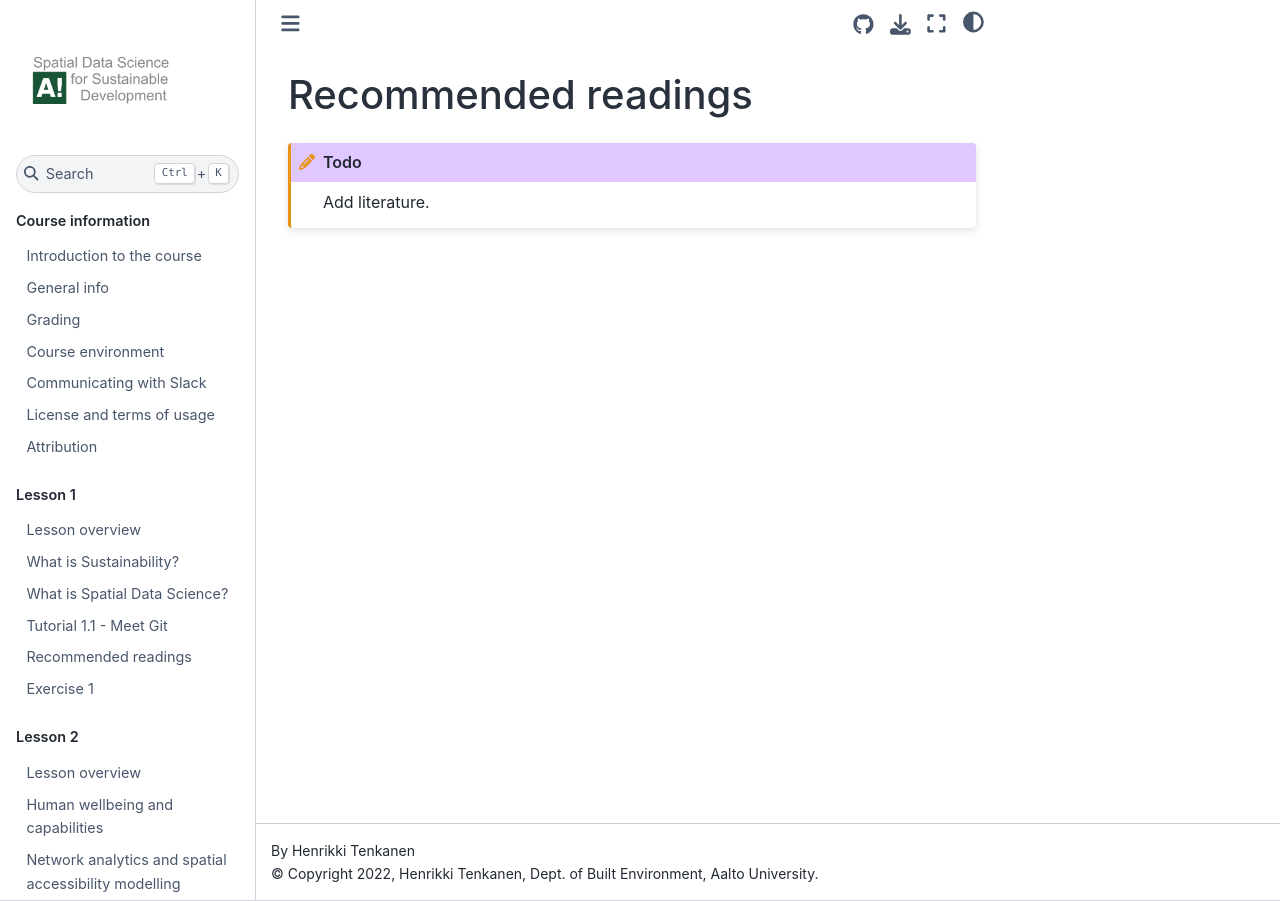
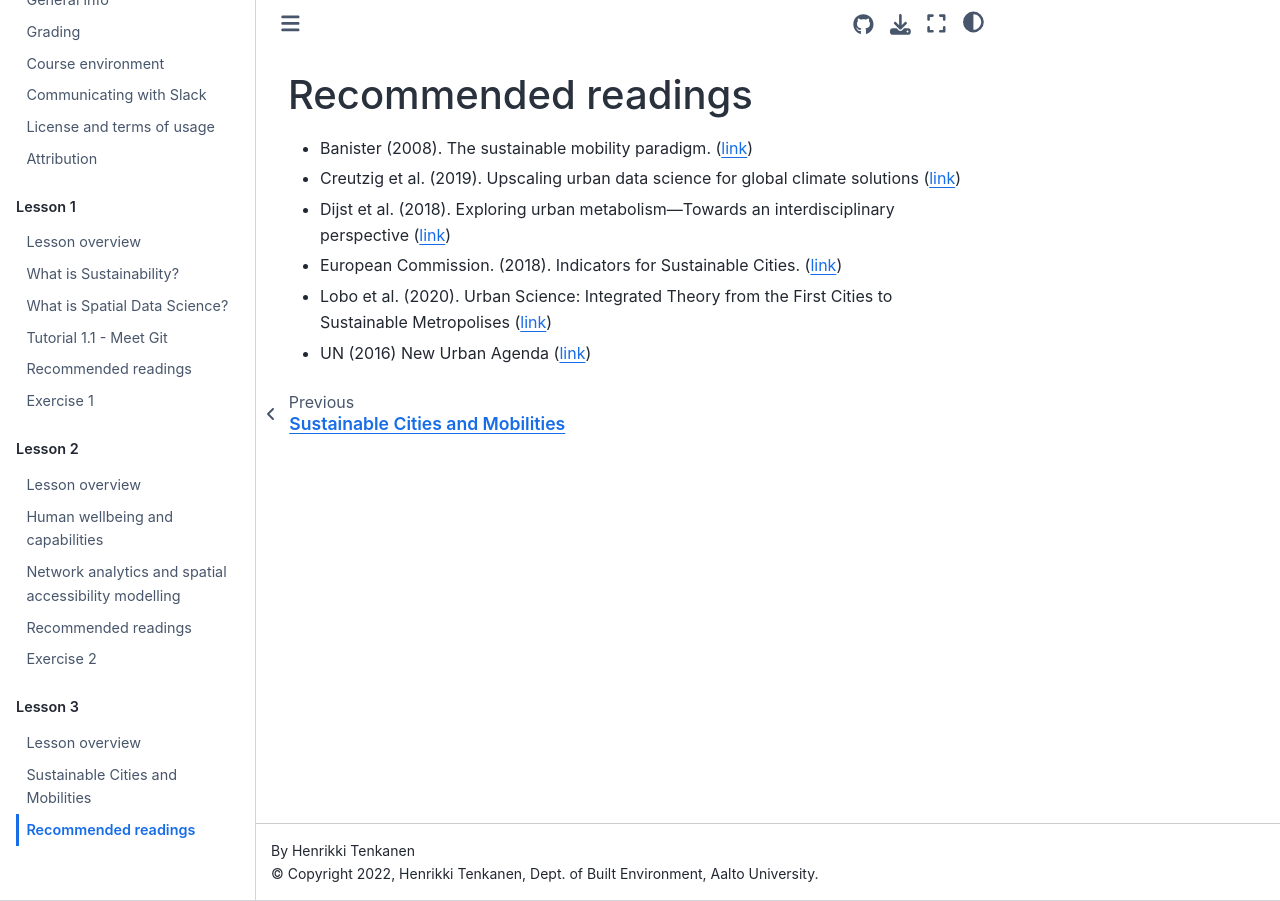
Before and after one commit to AaltoGIS/Sustainability-GIS, a Sphinx documentation site: the page built from source/lessons/L3/literature.rst, in a window 1280 px wide. Built offline with Sphinx 7.4.7 and the Sphinx Book theme 1.1.4, drawn with Linux system fonts in a browser that asks for light colours; pages that are not in the unit, such as notebooks, are missing from menus.

Commit message:
Update literature

```diff
--- a/source/index.rst
+++ b/source/index.rst
@@ -181,9 +181,9 @@ Contents
 
    lessons/L3/lesson-overview
    lessons/L3/mobilities
-   lessons/L3/trajectory-data-mining
+   lessons/L3/literature
+   .. lessons/L3/trajectory-data-mining
    .. lessons/L3/mobility-analytics.ipynb
-   .. lessons/L3/literature
    .. lessons/L3/exercise-3.ipynb
 
 .. toctree::
--- a/source/lessons/L3/literature.rst
+++ b/source/lessons/L3/literature.rst
@@ -1,6 +1,9 @@
 Recommended readings
 ====================
 
-.. todo::
-
-    Add literature.
+- Banister (2008). The sustainable mobility paradigm. (`link <https://www.sciencedirect.com/science/article/abs/pii/S0967070X07000820>`__)
+- Creutzig et al. (2019). Upscaling urban data science for global climate solutions (`link <https://www.cambridge.org/core/journals/global-sustainability/article/upscaling-urban-data-science-for-global-climate-solutions/D2D622B43CD50A9B2FD5DF855BCC0F18>`__)
+- Dijst et al. (2018). Exploring urban metabolism—Towards an interdisciplinary perspective (`link <https://www.sciencedirect.com/science/article/pii/S0921344917302926>`__)
+- European Commission. (2018). Indicators for Sustainable Cities. (`link <https://ec.europa.eu/environment/integration/research/newsalert/pdf/indicators_for_sustainable_cities_IR12_en.pdf>`__)
+- Lobo et al. (2020). Urban Science: Integrated Theory from the First Cities to Sustainable Metropolises (`link <https://papers.ssrn.com/sol3/papers.cfm?abstract_id=3526940>`__)
+- UN (2016) New Urban Agenda (`link <https://habitat3.org/the-new-urban-agenda/>`__)
```
